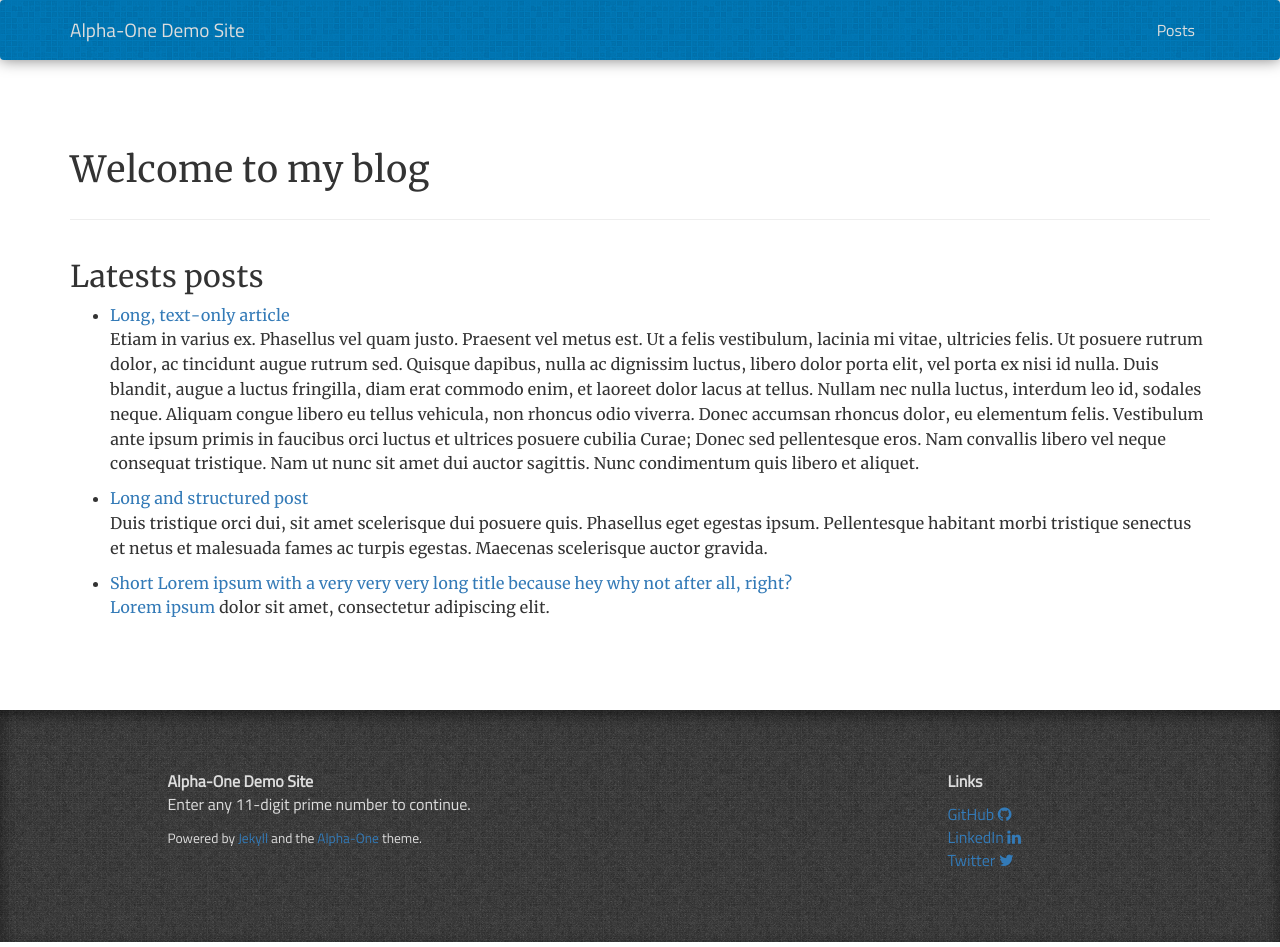
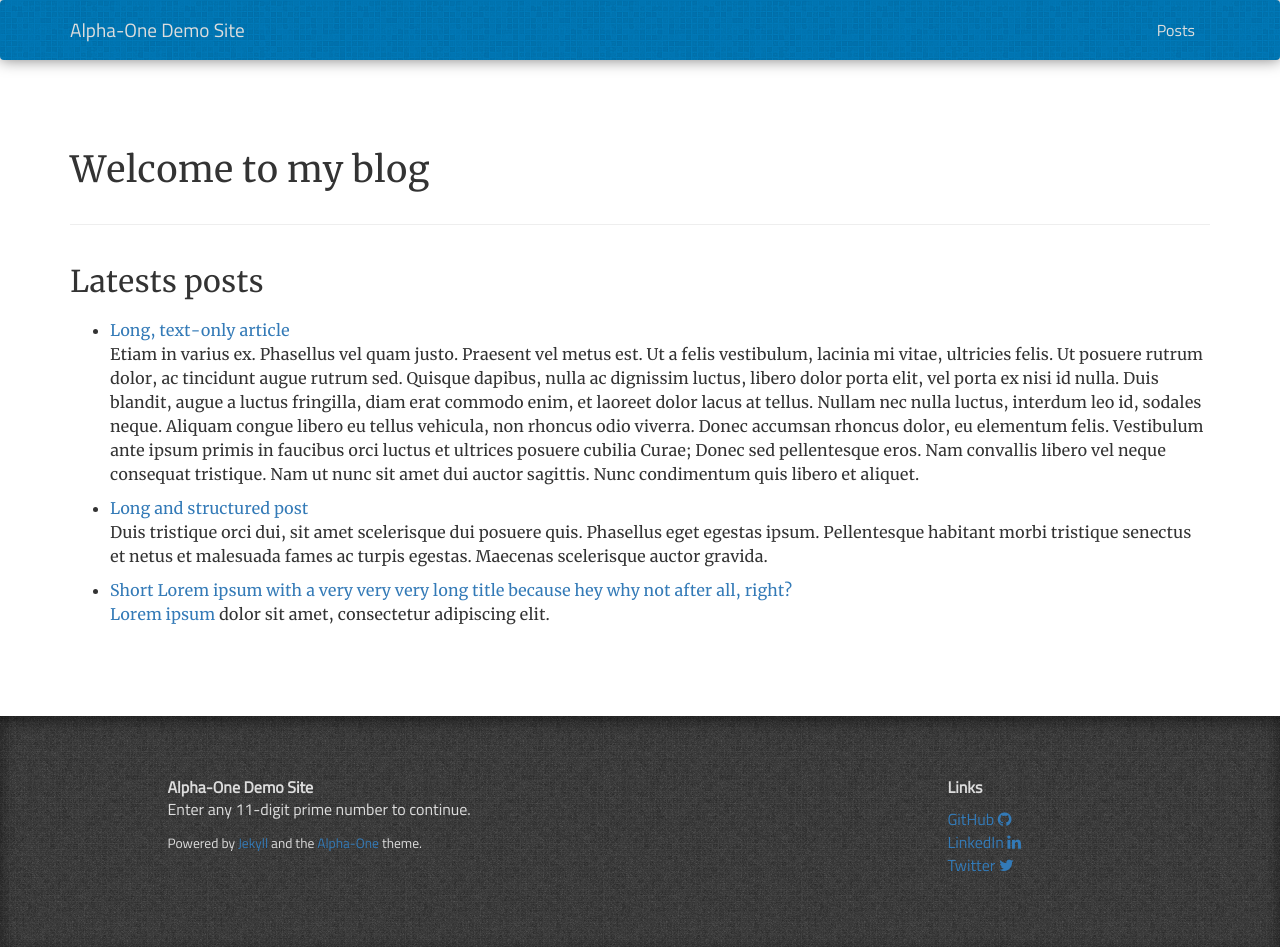
Before and after one commit to proudier/alpha-one, a Jekyll site: the page built from index.html, in a window 1280 px wide. Built offline with Jekyll 4.4.1, drawn with Linux system fonts in a browser that asks for light colours.

Commit message:
New font for code blocks + optimized spacing after headers

```diff
--- a/assets/alpha-one.css
+++ b/assets/alpha-one.css
@@ -10,6 +10,14 @@
   font-style: normal;
   font-weight: 400;
   src: local('Titillium Web Regular'), local('TitilliumWeb-Regular'), url('NaPecZTIAOhVxoMyOr9n_E7fdMPmDQ.woff2') format('woff2');
+  unicode-range: U+0000-00FF, U+0131, U+0152-0153, U+02BB-02BC, U+02C6, U+02DA, U+02DC, U+2000-206F, U+2074, U+20AC, U+2122, U+2191, U+2193, U+2212, U+2215, U+FEFF, U+FFFD;
+}
+/* https://github.com/adobe-fonts/source-code-pro/releases */
+@font-face {
+  font-family: 'Source Code Pro';
+  font-style: normal;
+  font-weight: normal;
+  src: local('Source Code Pro'), local('SourceCodePro-Regular'), url('SourceCodePro-Regular.otf.woff2') format('woff2');
   unicode-range: U+0000-00FF, U+0131, U+0152-0153, U+02BB-02BC, U+02C6, U+02DA, U+02DC, U+2000-206F, U+2074, U+20AC, U+2122, U+2191, U+2193, U+2212, U+2215, U+FEFF, U+FFFD;
 }
 
@@ -66,8 +74,10 @@
 
 article > * {
     font-family: 'Merriweather';
-    line-height: 155%;
+    color: #333333;
+    line-height: 150%;
 }
+
 
 footer {
     padding-top: 60px;
@@ -88,12 +98,12 @@
 
 h1 {
     margin-top: 40px;
-    margin-bottom: 20px;
+    margin-bottom: 25px;
 }
 
 h2 {
     margin-top: 30px;
-    margin-bottom: 10px;
+    margin-bottom: 20px;
 }
 
 ul {
@@ -124,6 +134,10 @@
 img {
     display: block;
     margin: 20px auto;
+}
+
+code {
+  font-family: 'Source Code Pro', monospace;
 }
 
 /* From default.css found at https://richleland.github.io/pygments-css/ */
```
Also changed, not shown: assets/SourceCodePro-Regular.otf.woff2 (added).
